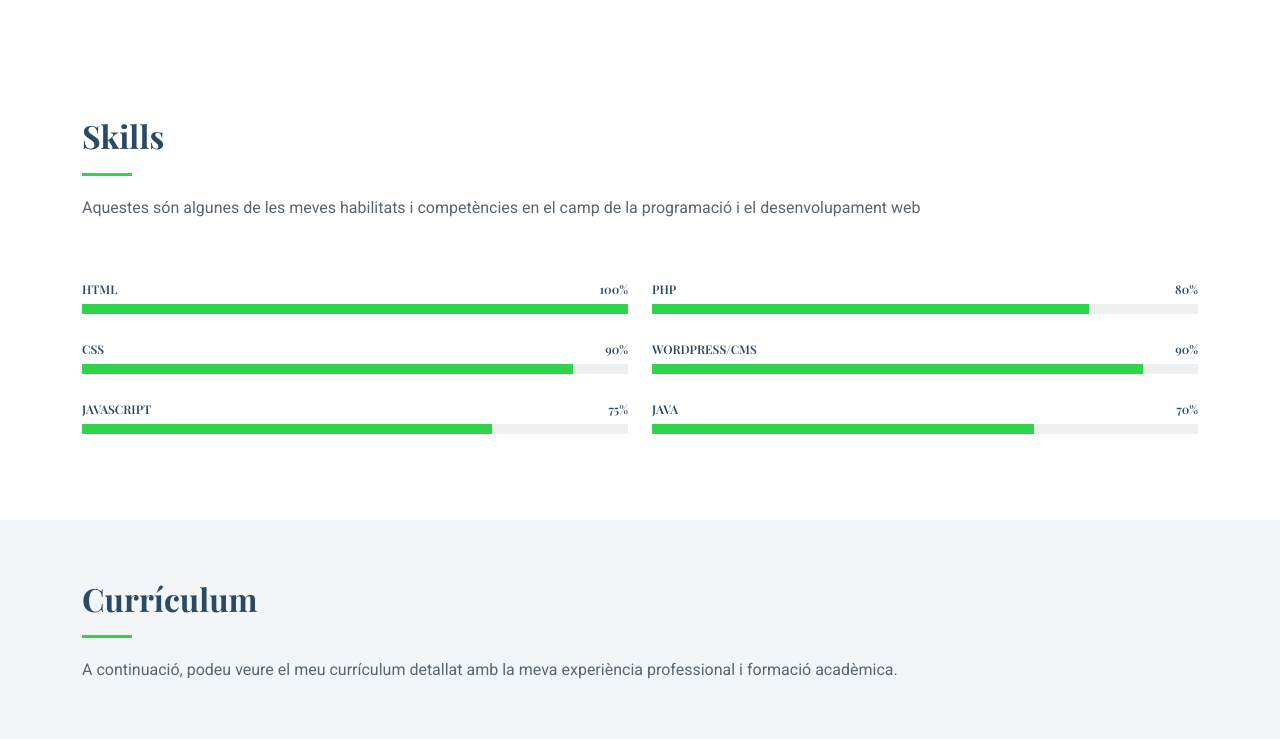
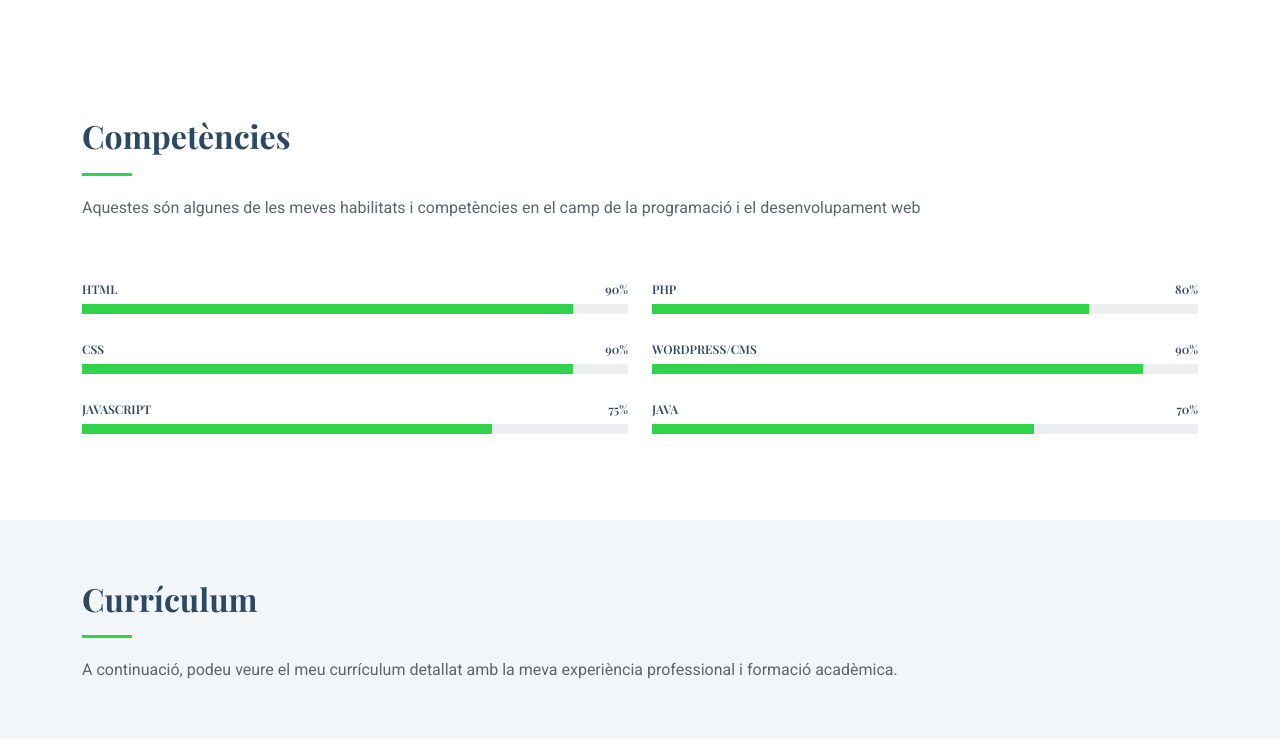
Before and after one commit to GuillemBernal/GuillemBernal.github.io, a plain HTML site: page index.html in a window 1280 px wide. Shown: the part 1440-2179 px from the top of the page. Drawn offline with nearby package versions, Linux system fonts and the light colour scheme; a web font is replaced by a local one.

Commit message:
- petits canvis de text

```diff
--- a/index.html
+++ b/index.html
@@ -142,7 +142,7 @@
 
       <!-- Section Title -->
       <div class="container section-title" data-aos="fade-up">
-        <h2>Skills</h2>
+        <h2>Competències</h2>
         <p>Aquestes són algunes de les meves habilitats i competències en el camp de la programació i el desenvolupament web</p>
       </div><!-- End Section Title -->
 
@@ -153,9 +153,9 @@
           <div class="col-lg-6">
 
             <div class="progress">
-              <span class="skill"><span>HTML</span> <i class="val">100%</i></span>
+              <span class="skill"><span>HTML</span> <i class="val">90%</i></span>
               <div class="progress-bar-wrap">
-                <div class="progress-bar" role="progressbar" aria-valuenow="100" aria-valuemin="0" aria-valuemax="100"></div>
+                <div class="progress-bar" role="progressbar" aria-valuenow="90" aria-valuemin="0" aria-valuemax="100"></div>
               </div>
             </div><!-- End Skills Item -->
 
@@ -354,10 +354,6 @@
     <div class="container">
       <h3 class="sitename">Portfoli</h3>
       <div class="social-links d-flex justify-content-center">
-        <a href=""><i class="bi bi-twitter-x"></i></a>
-        <a href=""><i class="bi bi-facebook"></i></a>
-        <a href=""><i class="bi bi-instagram"></i></a>
-        <a href=""><i class="bi bi-skype"></i></a>
         <a href=""><i class="bi bi-linkedin"></i></a>
       </div>
       <div class="container">
```
